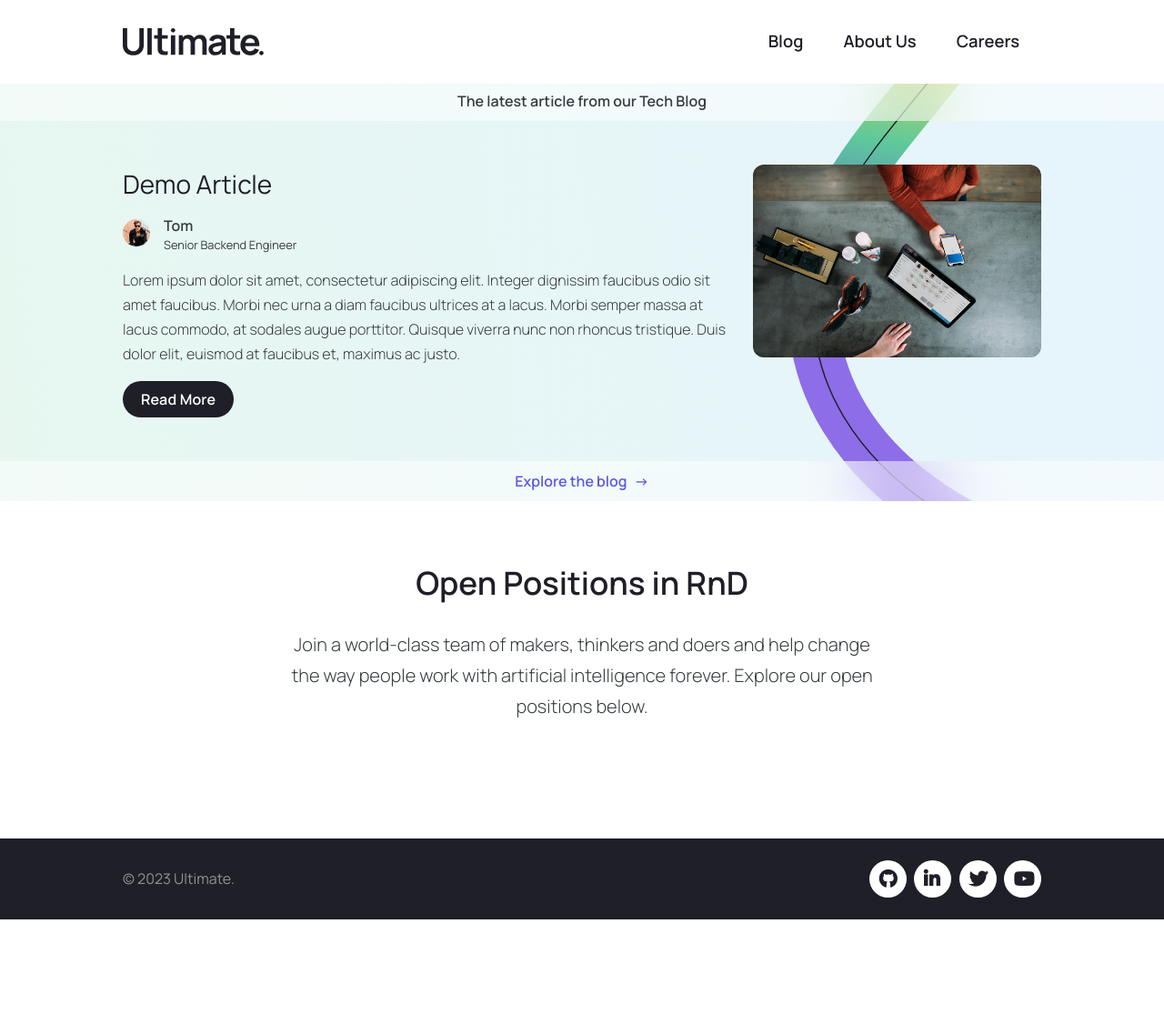
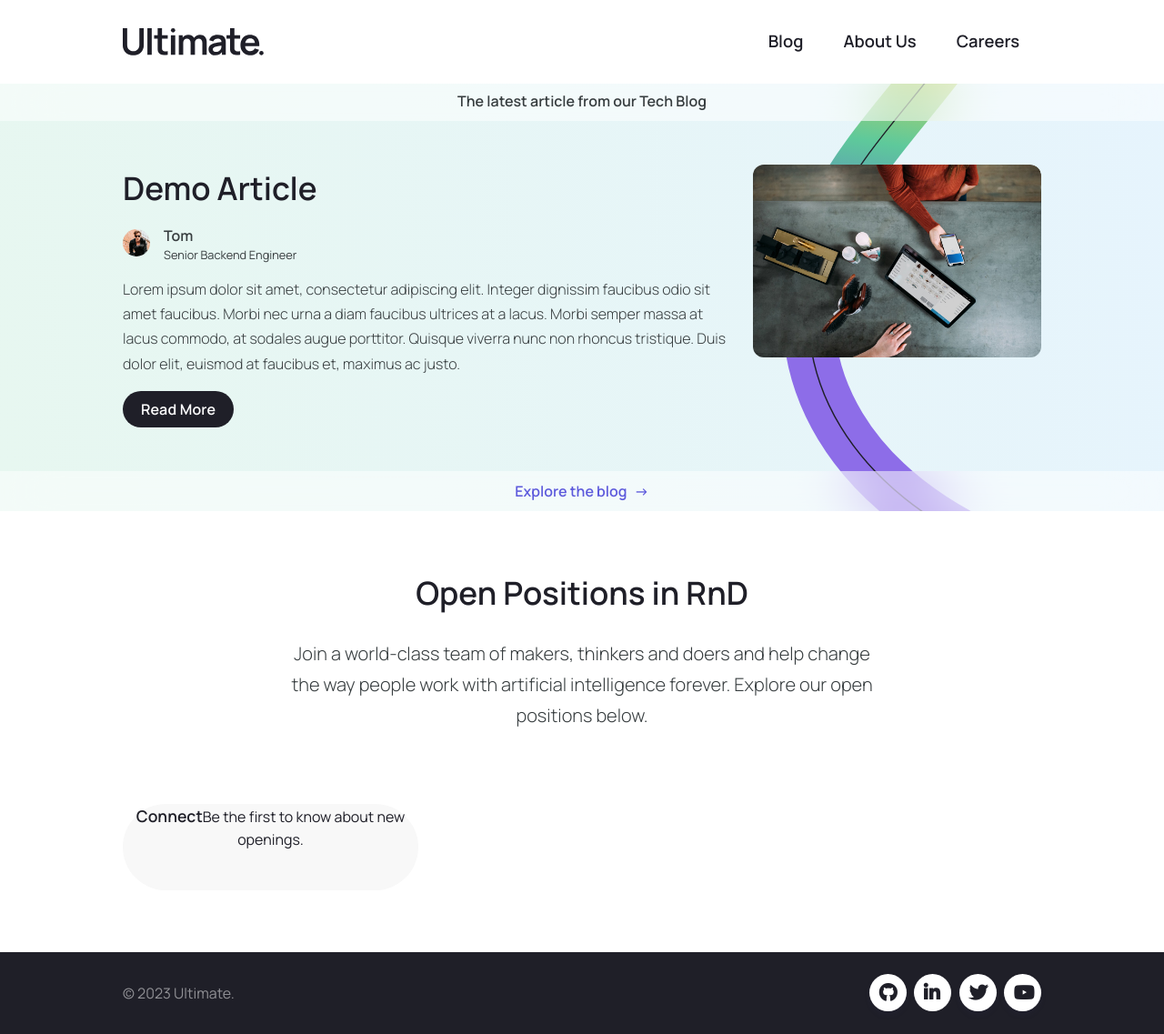
Before and after one commit to ultimateai/Blog, a Jekyll site: the page built from index.html, in a window 1280 px wide. Shown: the whole page at 91% size. Built offline with Jekyll 4.4.1, drawn with Linux system fonts in a browser that asks for light colours; nearby versions of some CDN libraries; a script that is not in the unit is left out; before the commit the page ends 1011 px from its top, so only the background shows below that.

Commit message:
careers - update open positions design

```diff
--- a/_includes/careers.html
+++ b/_includes/careers.html
@@ -1,4 +1,3 @@
 <div class="contentWrapper">
     {% include components/careers/open-positions.html %}
-    {% include components/careers/career_paths.html %}
 </div>
--- a/_includes/components/careers/open-positions.html
+++ b/_includes/components/careers/open-positions.html
@@ -11,18 +11,28 @@
         </div>
     </div>
 </div>
+<div class="container">
+    <div class="row">
+        <div class="col-lg-12">
             <div class="teamtailor-jobs-widget_wrapper">
+                <!-- CONNECT -->
+                <div class="teamtailor-connect">
+                    <a class="teamtailor-jobs__job-title" href="https://careers.ultimate.ai/connect" target="_blank">Connect</a>
+                    <span class="teamtailor-jobs__job-info">Be the first to know about new openings.</span>
+                </div>
                 <!-- ENGINEERING -->
-    <div
-        class="teamtailor-jobs-widget" data-teamtailor-limit="20"
+                <div class="teamtailor-jobs-widget" data-teamtailor-limit="20"
                     data-teamtailor-pagination="false"
                     data-teamtailor-popup="true"
                     data-teamtailor-department="86164"
                     data-teamtailor-api-key="_5xbq5UPpetu2q539k9xSdnDLFmrOoWi_YgFDdnm"></div>
                 <!-- AI -->
-    <div
-        class="teamtailor-jobs-widget" data-teamtailor-limit="20"
+                <div class="teamtailor-jobs-widget" data-teamtailor-limit="20"
                     data-teamtailor-popup="true"
                     data-teamtailor-department="49028"
                     data-teamtailor-api-key="_5xbq5UPpetu2q539k9xSdnDLFmrOoWi_YgFDdnm"></div>
             </div>
+
+        </div>
+    </div>
+</div>
--- a/_layouts/default.html
+++ b/_layouts/default.html
@@ -65,16 +65,6 @@
         </div>
       </div>
     </div>
-    {% elsif page.title %}
-    <!-- Is a page without a banner -->
-    <div class="container contentWrapper pb-2">
-      <div class="text-left mt-5 mb-3">
-        <h3 class="display-2">{{page.title}}</h3>
-        {% if page.subtitle %}
-        <p class="lead">{{page.subtitle}}</p>
-        {% endif %}
-      </div>
-    </div>
     {% endif %}
     {% endif %}
 
--- a/assets/styles/custom/featured-post.scss
+++ b/assets/styles/custom/featured-post.scss
@@ -1,6 +1,11 @@
 .featured {
   background-image: linear-gradient(82.6deg,#e7f7f0,#e6f4fd 101.55%);
   position: relative;
+
+  h3.card-title {
+    font-size: 2.1875rem !important;
+    font-weight: 600;
+  }
 }
 
 .image-container {
--- a/assets/styles/custom/teamtailor-widget.scss
+++ b/assets/styles/custom/teamtailor-widget.scss
@@ -1,25 +1,41 @@
 // Blog Cards
+.teamtailor-jobs-widget_wrapper, .teamtailor-jobs-widget {
+  display: inline-block;
+}
+
+.teamtailor-jobs__job, .teamtailor-connect {
+  float: left;
+  display: inline-block;
+  width: 325px;
+  height: 95px;
+  margin: 0 17px 20px 0;
+  border-radius: 200px;
+  background-color: #eee9fc;
+  background-image: linear-gradient(90.06deg,#eee9fc .07%,#e6f4fd 127.27%);
+  text-align: center;
+  color: $black;
+
+  a {
+    margin-top: 25px;
+    font-size: 1.1rem;
+    font-weight: 600;
+    color: $black;
+  }
+}
+
+.teamtailor-connect {
+  background-image: none;
+  background-color: #f8f8f8;
+}
 
 .teamtailor-jobs-widget_wrapper {
-  width: 100%;
-  display: block;
-};
-.teamtailor-jobs__job {
-  float: left;
-  display: inline-block;
-  width: 31.75%;
-  height: 180px;
-  margin: 0 2.3576515979% 15px 0;
-  border-radius: 2px;
-  border: 1px solid #e6e6e6;
-  text-align: center;
+  div {
+    &:nth-child(3n) {
+      margin-right: 0;
 
-  &:nth-child(3n) {
-    margin-right: 0;
-  }
-
-  a {
-    margin-top: 67px;
-    font-size: 1.2rem;
+      .teamtailor-jobs__job {
+        margin-right: 0;
+      }
+    }
   }
 }
```
Also changed, not shown: _includes/about-us.html (+5 -5 lines), about.markdown (deleted, +0 -18 lines). Lines whose indentation alone changed are shown as unchanged.
